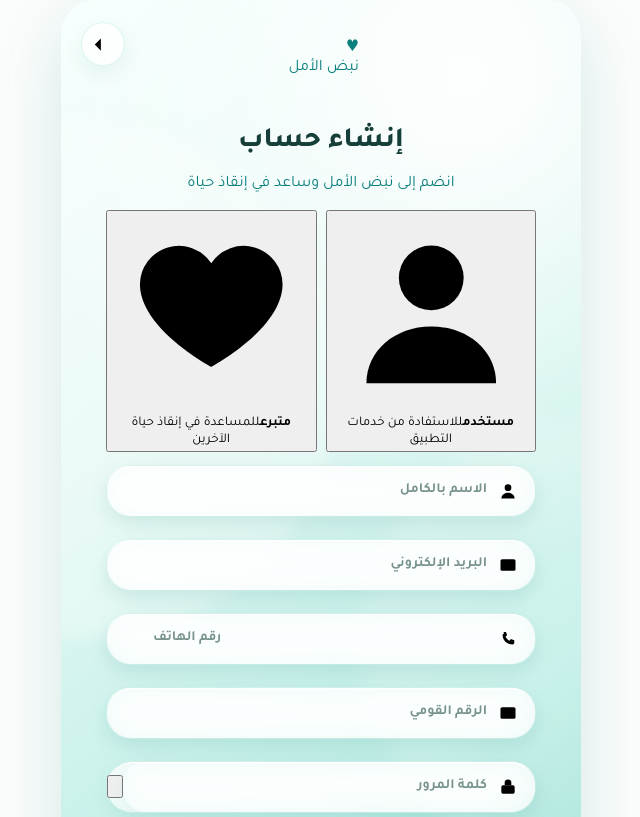
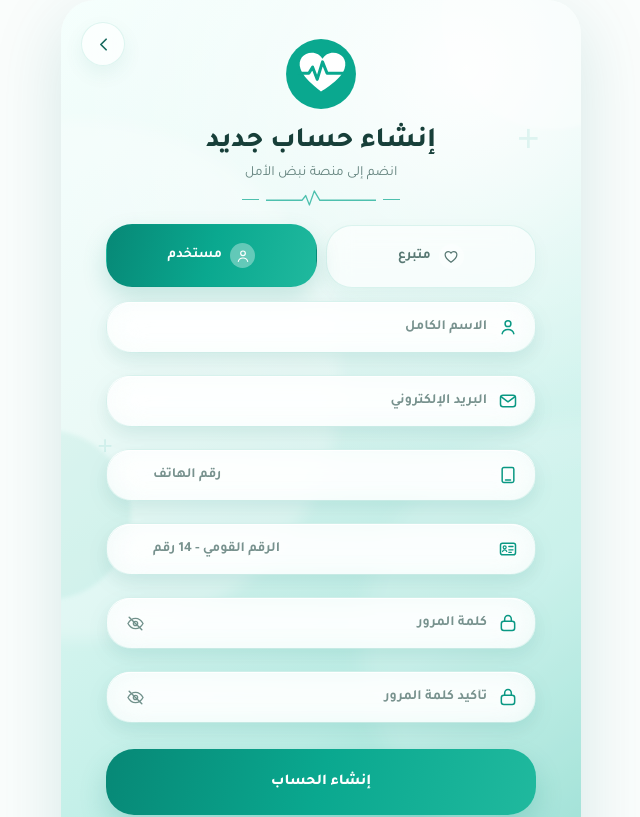
Before and after one commit to saedhamdy660-wq/nabd-alamal-frontend, a React (Vite) app: page /signup in a window 1280 px wide. Shown: the top 817 px of the page, without its empty margins (319-959 px from the left). Built offline with nearby package versions, Linux system fonts and the light colour scheme.

Commit message:
Update Signup.jsx

```diff
--- a/src/pages/Signup.jsx
+++ b/src/pages/Signup.jsx
@@ -2,90 +2,212 @@ import React, { useState } from "react";
 import { Link, useNavigate } from "react-router-dom";
 import api from "../api";
 
-function Logo() {
-  return (
-    <div className="signup-logo">
-      <div className="signup-logo-heart">♥</div>
-      <span>نبض الأمل</span>
-    </div>
-  );
-}
+const Logo = () => (
+  <svg viewBox="0 0 100 100" fill="none">
+    <circle cx="50" cy="50" r="46" fill="url(#signupLogoGradient)" />
 
-function UserIcon() {
-  return (
-    <svg viewBox="0 0 24 24" aria-hidden="true">
-      <circle cx="12" cy="8" r="4" />
-      <path d="M4 21c0-4 3.5-7 8-7s8 3 8 7" />
+    <path
+      d="M50 73C47 70 27 56 23 43C19 31 27 22 38 22C44 22 49 25 52 30C55 25 60 22 66 22C77 22 85 31 81 43C77 56 55 70 50 73Z"
+      fill="white"
+    />
+
+    <path
+      d="M20 49H34L39 41L45 57L52 34L58 49H80"
+      stroke="#0AA88F"
+      strokeWidth="4"
+      strokeLinecap="round"
+      strokeLinejoin="round"
+    />
+
+    <defs>
+      <linearGradient
+        id="signupLogoGradient"
+        x1="15"
+        y1="15"
+        x2="85"
+        y2="85"
+      >
+        <stop stopColor="#0AA88F" />
+        <stop offset="1" stopColor="#078876" />
+      </linearGradient>
+    </defs>
   </svg>
 );
-}
 
-function HeartIcon() {
-  return (
-    <svg viewBox="0 0 24 24" aria-hidden="true">
-      <path d="M20.8 8.8c0 5.5-8.8 10.2-8.8 10.2S3.2 14.3 3.2 8.8A4.8 4.8 0 0 1 12 6.2a4.8 4.8 0 0 1 8.8 2.6Z" />
+const UserIcon = () => (
+  <svg viewBox="0 0 24 24" fill="none">
+    <circle
+      cx="12"
+      cy="8"
+      r="3.5"
+      stroke="currentColor"
+      strokeWidth="1.8"
+    />
+    <path
+      d="M5 20C5.8 16.7 8.2 15 12 15C15.8 15 18.2 16.7 19 20"
+      stroke="currentColor"
+      strokeWidth="1.8"
+      strokeLinecap="round"
+    />
   </svg>
 );
-}
 
-function MailIcon() {
-  return (
-    <svg viewBox="0 0 24 24" aria-hidden="true">
-      <rect x="3" y="5" width="18" height="14" rx="2" />
-      <path d="m4 7 8 6 8-6" />
+const HeartIcon = () => (
+  <svg viewBox="0 0 24 24" fill="none">
+    <path
+      d="M20.8 8.8C20.8 14 12 20 12 20S3.2 14 3.2 8.8C3.2 5.9 5.3 4 8 4C9.8 4 11.2 4.9 12 6.2C12.8 4.9 14.2 4 16 4C18.7 4 20.8 5.9 20.8 8.8Z"
+      stroke="currentColor"
+      strokeWidth="1.8"
+      strokeLinejoin="round"
+    />
   </svg>
 );
-}
 
-function PhoneIcon() {
-  return (
-    <svg viewBox="0 0 24 24" aria-hidden="true">
-      <path d="M6.5 3.5h3l1.5 4-2 1.5c1 2.2 2.8 4 5 5l1.5-2 4 1.5v3c0 1.1-.9 2-2 2C10.6 18.5 5.5 13.4 5.5 7.5c0-1.1.9-2 2-2Z" />
+const MailIcon = () => (
+  <svg viewBox="0 0 24 24" fill="none">
+    <rect
+      x="3"
+      y="5"
+      width="18"
+      height="14"
+      rx="3"
+      stroke="currentColor"
+      strokeWidth="1.8"
+    />
+    <path
+      d="M4 7L12 13L20 7"
+      stroke="currentColor"
+      strokeWidth="1.8"
+      strokeLinecap="round"
+      strokeLinejoin="round"
+    />
   </svg>
 );
-}
 
-function IdCardIcon() {
-  return (
-    <svg viewBox="0 0 24 24" aria-hidden="true">
-      <rect x="3" y="5" width="18" height="14" rx="2" />
-      <circle cx="8" cy="10" r="2" />
-      <path d="M5.5 15c.7-1.4 1.6-2 2.5-2s1.8.6 2.5 2M13 10h5M13 14h5" />
+const PhoneIcon = () => (
+  <svg viewBox="0 0 24 24" fill="none">
+    <path
+      d="M7 3H17C18.1 3 19 3.9 19 5V19C19 20.1 18.1 21 17 21H7C5.9 21 5 20.1 5 19V5C5 3.9 5.9 3 7 3Z"
+      stroke="currentColor"
+      strokeWidth="1.8"
+    />
+    <path
+      d="M9 18H15"
+      stroke="currentColor"
+      strokeWidth="1.8"
+      strokeLinecap="round"
+    />
   </svg>
 );
-}
 
-function LockIcon() {
-  return (
-    <svg viewBox="0 0 24 24" aria-hidden="true">
-      <rect x="4" y="10" width="16" height="10" rx="2" />
-      <path d="M8 10V7a4 4 0 0 1 8 0v3" />
+const IdCardIcon = () => (
+  <svg viewBox="0 0 24 24" fill="none">
+    <rect
+      x="3"
+      y="5"
+      width="18"
+      height="14"
+      rx="2.5"
+      stroke="currentColor"
+      strokeWidth="1.8"
+    />
+
+    <circle
+      cx="8"
+      cy="10"
+      r="1.8"
+      stroke="currentColor"
+      strokeWidth="1.5"
+    />
+
+    <path
+      d="M5.5 15C6 13.7 6.8 13 8 13C9.2 13 10 13.7 10.5 15"
+      stroke="currentColor"
+      strokeWidth="1.5"
+      strokeLinecap="round"
+    />
+
+    <path
+      d="M13 9H18"
+      stroke="currentColor"
+      strokeWidth="1.6"
+      strokeLinecap="round"
+    />
+
+    <path
+      d="M13 13H18"
+      stroke="currentColor"
+      strokeWidth="1.6"
+      strokeLinecap="round"
+    />
+
+    <path
+      d="M13 16H16"
+      stroke="currentColor"
+      strokeWidth="1.6"
+      strokeLinecap="round"
+    />
   </svg>
 );
-}
 
-function EyeIcon({ hidden = false }) {
-  return hidden ? (
-    <svg viewBox="0 0 24 24" aria-hidden="true">
-      <path d="m3 3 18 18" />
-      <path d="M10.6 10.6a2 2 0 0 0 2.8 2.8M9.9 5.2A10.7 10.7 0 0 1 12 5c5 0 8.5 4.5 9.5 7-.4 1-1.4 2.6-3 4M6.1 6.1C3.8 7.7 2.3 10 1.5 12c1 2.5 4.5 7 10.5 7 1 0 1.9-.1 2.8-.4" />
-    </svg>
-  ) : (
-    <svg viewBox="0 0 24 24" aria-hidden="true">
-      <path d="M2 12s3.5-6 10-6 10 6 10 6-3.5 6-10 6S2 12 2 12Z" />
-      <circle cx="12" cy="12" r="2.5" />
+const LockIcon = () => (
+  <svg viewBox="0 0 24 24" fill="none">
+    <rect
+      x="4"
+      y="10"
+      width="16"
+      height="11"
+      rx="3"
+      stroke="currentColor"
+      strokeWidth="1.8"
+    />
+    <path
+      d="M8 10V7.5C8 5 9.8 3 12 3C14.2 3 16 5 16 7.5V10"
+      stroke="currentColor"
+      strokeWidth="1.8"
+      strokeLinecap="round"
+    />
   </svg>
 );
-}
 
-function BackIcon() {
-  return (
-    <svg viewBox="0 0 24 24" aria-hidden="true">
-      <path d="M9 5 2 12l7 7" />
-      <path d="M2 12h20" />
+const EyeIcon = ({ off = false }) => (
+  <svg viewBox="0 0 24 24" fill="none">
+    <path
+      d="M2.5 12S6 5.5 12 5.5S21.5 12 21.5 12S18 18.5 12 18.5S2.5 12 2.5 12Z"
+      stroke="currentColor"
+      strokeWidth="1.7"
+    />
+
+    <circle
+      cx="12"
+      cy="12"
+      r="2.7"
+      stroke="currentColor"
+      strokeWidth="1.7"
+    />
+
+    {off && (
+      <path
+        d="M4 4L20 20"
+        stroke="currentColor"
+        strokeWidth="1.8"
+        strokeLinecap="round"
+      />
+    )}
   </svg>
 );
-}
+
+const BackIcon = () => (
+  <svg viewBox="0 0 24 24" fill="none">
+    <path
+      d="M15 18L9 12L15 6"
+      stroke="currentColor"
+      strokeWidth="2"
+      strokeLinecap="round"
+      strokeLinejoin="round"
+    />
+  </svg>
+);
 
 export default function Signup() {
   const navigate = useNavigate();
@@ -99,40 +221,38 @@ export default function Signup() {
     nationalId: "",
     password: "",
     confirm: "",
+
+    // بيانات المتبرع
     bloodType: "",
     lastDonation: "",
     chronicDisease: "",
   });
 
   const [showPassword, setShowPassword] = useState(false);
+
   const [showConfirm, setShowConfirm] = useState(false);
 
   const [error, setError] = useState("");
   const [loading, setLoading] = useState(false);
 
   const update = (field) => (e) => {
-    setForm((prev) => ({
-      ...prev,
+    setForm({
+      ...form,
       [field]: e.target.value,
-    }));
-
-    setError("");
+    });
   };
 
   const handleNationalIdChange = (e) => {
     const value = e.target.value.replace(/\D/g, "").slice(0, 14);
 
-    setForm((prev) => ({
-      ...prev,
+    setForm({
+      ...form,
       nationalId: value,
-    }));
-
-    setError("");
+    });
   };
 
   const handleAccountTypeChange = (type) => {
     setAccountType(type);
-    setError("");
 
     if (type === "user") {
       setForm((prev) => ({
@@ -146,35 +266,27 @@ export default function Signup() {
 
   const handleSubmit = async (e) => {
     e.preventDefault();
-
-    if (loading) return;
-
     setError("");
 
-    const name = form.name.trim();
-    const email = form.email.trim();
-    const phone = form.phone.trim();
-    const nationalId = form.nationalId.trim();
-
     if (
-      !name ||
-      !email ||
-      !phone ||
-      !nationalId ||
+      !form.name ||
+      !form.email ||
+      !form.phone ||
+      !form.nationalId ||
       !form.password ||
       !form.confirm
     ) {
-      setError("من فضلك أكمل جميع البيانات المطلوبة");
+      setError("من فضلك أكمل جميع البيانات");
       return;
     }
 
-    if (nationalId.length !== 14) {
-      setError("الرقم القومي يجب أن يكون 14 رقمًا");
+    if (!/^\d{14}$/.test(form.nationalId)) {
+      setError("الرقم القومي يجب أن يتكون من 14 رقم");
       return;
     }
 
     if (form.password.length < 6) {
-      setError("كلمة المرور يجب أن تكون 6 أحرف أو أرقام على الأقل");
+      setError("كلمة المرور يجب أن تكون 6 أحرف على الأقل");
       return;
     }
 
@@ -183,6 +295,7 @@ export default function Signup() {
       return;
     }
 
+    // التحقق من بيانات المتبرع
     if (accountType === "donor") {
       if (!form.bloodType) {
         setError("من فضلك اختر فصيلة الدم");
@@ -195,7 +308,7 @@ export default function Signup() {
       }
 
       if (!form.chronicDisease) {
-        setError("من فضلك اختر هل لديك أمراض مزمنة أم لا");
+        setError("من فضلك حدد هل لديك أمراض مزمنة أم لا");
         return;
       }
     }
@@ -204,12 +317,11 @@ export default function Signup() {
       setLoading(true);
 
       const registerData = {
-        name,
-        email,
-        phone,
-        nationalId,
+        name: form.name.trim(),
+        email: form.email.trim(),
+        phone: form.phone.trim(),
+        nationalId: form.nationalId,
         password: form.password,
-
         accountType,
 
         bloodType:
@@ -233,12 +345,10 @@ export default function Signup() {
       const savedUser = {
         ...user,
 
-        name,
-        email,
-        phone,
-        nationalId,
-
-        accountType,
+        name: form.name.trim(),
+        email: form.email.trim(),
+        phone: form.phone.trim(),
+        nationalId: form.nationalId,
 
         bloodType:
           accountType === "donor"
@@ -255,8 +365,11 @@ export default function Signup() {
             ? form.chronicDisease === "نعم"
             : false,
 
+        accountType,
+
         phoneVerified: false,
-        verificationCode: user?.verificationCode || "",
+        identityVerified: false,
+        verificationStatus: "pending",
       };
 
       localStorage.setItem(
@@ -264,18 +377,16 @@ export default function Signup() {
         JSON.stringify(savedUser)
       );
 
-      navigate("/verify-phone", {
-        state: {
-          phone,
-          user: savedUser,
-        },
-      });
+      /*
+       * بعد إنشاء الحساب لأول مرة:
+       * 1- تأكيد رقم الهاتف
+       * 2- بعدها توثيق الهوية
+       */
+      navigate("/verify-phone");
     } catch (err) {
-      console.error("Registration error:", err);
-
       setError(
         err?.message ||
-          "حدث خطأ أثناء إنشاء الحساب، حاول مرة أخرى"
+          "حدث خطأ أثناء إنشاء الحساب"
       );
     } finally {
       setLoading(false);
@@ -283,83 +394,99 @@ export default function Signup() {
   };
 
   return (
-    <div className="signup-page" dir="rtl">
-      <div className="signup-container">
+    <div className="signup-page">
+      <div className="signup-orb signup-orb-1" />
+      <div className="signup-orb signup-orb-2" />
 
-        <div className="signup-header">
-          <Logo />
+      <div className="signup-plus signup-plus-1">
+        +
+      </div>
+
+      <div className="signup-plus signup-plus-2">
+        +
+      </div>
 
       <button
         type="button"
         className="signup-back"
         onClick={() => navigate(-1)}
-            aria-label="رجوع"
       >
         <BackIcon />
       </button>
+
+      <main className="signup-content">
+        <div className="signup-logo">
+          <Logo />
         </div>
 
-        <div className="signup-content">
+        <h1>إنشاء حساب جديد</h1>
 
-          <div className="signup-title-section">
-            <h1>إنشاء حساب</h1>
+        <p className="signup-subtitle">
+          انضم إلى منصة نبض الأمل
+        </p>
 
-            <p>
-              انضم إلى نبض الأمل وساعد في إنقاذ حياة
-            </p>
+        <div className="signup-heartbeat">
+          <span />
+
+          <svg
+            viewBox="0 0 180 30"
+            preserveAspectRatio="none"
+          >
+            <path
+              d="M0 16H52L59 16L65 10L71 22L79 4L88 16H180"
+              fill="none"
+              stroke="currentColor"
+              strokeWidth="2"
+              strokeLinecap="round"
+              strokeLinejoin="round"
+            />
+          </svg>
+
+          <span />
         </div>
 
         <div className="signup-account-types">
+          <button
+            type="button"
+            className={
+              accountType === "donor"
+                ? "account-type active"
+                : "account-type"
+            }
+            onClick={() =>
+              handleAccountTypeChange("donor")
+            }
+          >
+            <span className="account-icon">
+              <HeartIcon />
+            </span>
+
+            <span>متبرع</span>
+          </button>
 
           <button
             type="button"
             className={
               accountType === "user"
-                  ? "signup-account-type active"
-                  : "signup-account-type"
+                ? "account-type active"
+                : "account-type"
             }
             onClick={() =>
               handleAccountTypeChange("user")
             }
           >
-              <div className="signup-account-icon">
+            <span className="account-icon">
               <UserIcon />
-              </div>
+            </span>
 
-              <div>
-                <strong>مستخدم</strong>
-                <span>للاستفادة من خدمات التطبيق</span>
-              </div>
+            <span>مستخدم</span>
           </button>
-
-            <button
-              type="button"
-              className={
-                accountType === "donor"
-                  ? "signup-account-type active"
-                  : "signup-account-type"
-              }
-              onClick={() =>
-                handleAccountTypeChange("donor")
-              }
-            >
-              <div className="signup-account-icon">
-                <HeartIcon />
-              </div>
-
-              <div>
-                <strong>متبرع</strong>
-                <span>للمساعدة في إنقاذ حياة الآخرين</span>
-              </div>
-            </button>
-
         </div>
 
         <form
           className="signup-form"
           onSubmit={handleSubmit}
         >
-
           <div className="signup-field">
             <div className="signup-field-icon">
               <UserIcon />
@@ -367,9 +494,9 @@ export default function Signup() {
 
             <input
               type="text"
-                placeholder="الاسم بالكامل"
               value={form.name}
               onChange={update("name")}
+              placeholder="الاسم الكامل"
               autoComplete="name"
             />
           </div>
@@ -381,9 +508,9 @@ export default function Signup() {
 
             <input
               type="email"
-                placeholder="البريد الإلكتروني"
               value={form.email}
               onChange={update("email")}
+              placeholder="البريد الإلكتروني"
               autoComplete="email"
             />
           </div>
@@ -395,13 +522,15 @@ export default function Signup() {
 
             <input
               type="tel"
-                placeholder="رقم الهاتف"
               value={form.phone}
               onChange={update("phone")}
+              placeholder="رقم الهاتف"
               autoComplete="tel"
+              dir="ltr"
             />
           </div>
 
+          {/* الرقم القومي */}
           <div className="signup-field">
             <div className="signup-field-icon">
               <IdCardIcon />
@@ -410,13 +539,126 @@ export default function Signup() {
             <input
               type="text"
               inputMode="numeric"
-                placeholder="الرقم القومي"
               value={form.nationalId}
               onChange={handleNationalIdChange}
+              placeholder="الرقم القومي - 14 رقم"
+              autoComplete="off"
+              dir="ltr"
               maxLength={14}
-                autoComplete="off"
             />
           </div>
+
+          {/* =========================
+              بيانات المتبرع
+          ========================== */}
+          {accountType === "donor" && (
+            <>
+              {/* فصيلة الدم */}
+              <div className="signup-field">
+                <div className="signup-field-icon">
+                  <HeartIcon />
+                </div>
+
+                <select
+                  value={form.bloodType}
+                  onChange={update("bloodType")}
+                  aria-label="فصيلة الدم"
+                >
+                  <option value="" disabled>
+                    اختر فصيلة الدم
+                  </option>
+
+                  <option value="A+">
+                    A+
+                  </option>
+
+                  <option value="A-">
+                    A-
+                  </option>
+
+                  <option value="B+">
+                    B+
+                  </option>
+
+                  <option value="B-">
+                    B-
+                  </option>
+
+                  <option value="AB+">
+                    AB+
+                  </option>
+
+                  <option value="AB-">
+                    AB-
+                  </option>
+
+                  <option value="O+">
+                    O+
+                  </option>
+
+                  <option value="O-">
+                    O-
+                  </option>
+                </select>
+              </div>
+
+              {/* تاريخ آخر تبرع */}
+              <div
+                className={`signup-field ${
+                  form.lastDonation
+                    ? "signup-date-has-value"
+                    : ""
+                }`}
+              >
+                <div className="signup-field-icon">
+                  <HeartIcon />
+                </div>
+
+                {!form.lastDonation && (
+                  <span className="signup-date-placeholder">
+                    أدخل تاريخ آخر تبرع بالدم
+                  </span>
+                )}
+
+                <input
+                  type="date"
+                  value={form.lastDonation}
+                  onChange={update("lastDonation")}
+                  aria-label="تاريخ آخر تبرع بالدم"
+                  max={
+                    new Date()
+                      .toISOString()
+                      .split("T")[0]
+                  }
+                />
+              </div>
+
+              {/* الأمراض المزمنة */}
+              <div className="signup-field">
+                <div className="signup-field-icon">
+                  <HeartIcon />
+                </div>
+
+                <select
+                  value={form.chronicDisease}
+                  onChange={update("chronicDisease")}
+                  aria-label="هل لديك أمراض مزمنة"
+                >
+                  <option value="" disabled>
+                    هل لديك أمراض مزمنة؟
+                  </option>
+
+                  <option value="نعم">
+                    نعم
+                  </option>
+
+                  <option value="لا">
+                    لا
+                  </option>
+                </select>
+              </div>
+            </>
+          )}
 
           <div className="signup-field">
             <div className="signup-field-icon">
@@ -429,25 +671,20 @@ export default function Signup() {
                   ? "text"
                   : "password"
               }
-                placeholder="كلمة المرور"
               value={form.password}
               onChange={update("password")}
+              placeholder="كلمة المرور"
               autoComplete="new-password"
             />
 
             <button
               type="button"
-                className="signup-password-toggle"
+              className="signup-eye"
               onClick={() =>
-                  setShowPassword((prev) => !prev)
-                }
-                aria-label={
-                  showPassword
-                    ? "إخفاء كلمة المرور"
-                    : "إظهار كلمة المرور"
+                setShowPassword(!showPassword)
               }
             >
-                <EyeIcon hidden={showPassword} />
+              <EyeIcon off={!showPassword} />
             </button>
           </div>
 
@@ -462,113 +699,22 @@ export default function Signup() {
                   ? "text"
                   : "password"
               }
-                placeholder="تأكيد كلمة المرور"
               value={form.confirm}
               onChange={update("confirm")}
+              placeholder="تأكيد كلمة المرور"
               autoComplete="new-password"
             />
 
             <button
               type="button"
-                className="signup-password-toggle"
+              className="signup-eye"
               onClick={() =>
-                  setShowConfirm((prev) => !prev)
-                }
-                aria-label={
-                  showConfirm
-                    ? "إخفاء كلمة المرور"
-                    : "إظهار كلمة المرور"
+                setShowConfirm(!showConfirm)
               }
             >
-                <EyeIcon hidden={showConfirm} />
+              <EyeIcon off={!showConfirm} />
             </button>
           </div>
-
-            {accountType === "donor" && (
-              <>
-
-                <div className="signup-field">
-                  <div className="signup-field-icon">
-                    <HeartIcon />
-                  </div>
-
-                  <select
-                    value={form.bloodType}
-                    onChange={update("bloodType")}
-                    required
-                  >
-                    <option value="" disabled>
-                      فصيلة الدم
-                    </option>
-
-                    <option value="A+">A+</option>
-                    <option value="A-">A-</option>
-                    <option value="B+">B+</option>
-                    <option value="B-">B-</option>
-                    <option value="AB+">AB+</option>
-                    <option value="AB-">AB-</option>
-                    <option value="O+">O+</option>
-                    <option value="O-">O-</option>
-                  </select>
-                </div>
-
-                <div className="signup-field">
-                  <div className="signup-field-icon">
-                    <HeartIcon />
-                  </div>
-
-                  <select
-                    value={form.chronicDisease}
-                    onChange={update("chronicDisease")}
-                    required
-                  >
-                    <option value="" disabled>
-                      هل لديك أمراض مزمنة؟
-                    </option>
-
-                    <option value="نعم">
-                      نعم
-                    </option>
-
-                    <option value="لا">
-                      لا
-                    </option>
-                  </select>
-                </div>
-
-                <div
-                  className={
-                    form.lastDonation
-                      ? "signup-field signup-date-field has-value"
-                      : "signup-field signup-date-field"
-                  }
-                >
-                  <div className="signup-field-icon">
-                    <HeartIcon />
-                  </div>
-
-                  {!form.lastDonation && (
-                    <span className="signup-date-placeholder">
-                      تاريخ آخر التبرع بالدم
-                    </span>
-                  )}
-
-                  <input
-                    type="date"
-                    value={form.lastDonation}
-                    onChange={update("lastDonation")}
-                    max={
-                      new Date()
-                        .toISOString()
-                        .split("T")[0]
-                    }
-                    aria-label="تاريخ آخر التبرع بالدم"
-                    required
-                  />
-                </div>
-
-              </>
-            )}
 
           {error && (
             <div className="signup-error">
@@ -577,25 +723,48 @@ export default function Signup() {
           )}
 
           <button
+            className="signup-submit"
             type="submit"
-              className="signup-submit"
             disabled={loading}
           >
             {loading
               ? "جاري إنشاء الحساب..."
               : "إنشاء الحساب"}
           </button>
-
         </form>
 
-          <div className="signup-login-link">
-            لديك حساب بالفعل؟{" "}
+        <div className="signup-login">
+          <span>لديك حساب بالفعل؟</span>
+
           <Link to="/login">
             تسجيل الدخول
           </Link>
         </div>
+      </main>
 
-        </div>
+      <div className="signup-bottom">
+        <svg
+          viewBox="0 0 500 120"
+          preserveAspectRatio="none"
+        >
+          <path
+            d="M0 65C80 30 120 85 190 57C250 33 280 76 340 55C405 32 450 70 500 42V120H0Z"
+            fill="rgba(10,168,143,.25)"
+          />
+
+          <path
+            d="M0 82C70 50 120 100 195 72C260 48 310 94 375 70C430 50 470 82 500 62V120H0Z"
+            fill="rgba(7,136,118,.42)"
+          />
+
+          <path
+            d="M0 93H140L153 93L163 78L174 106L187 58L201 93H320L333 93L343 82L353 105L365 68L378 93H500"
+            fill="none"
+            stroke="white"
+            strokeWidth="2.5"
+            opacity=".9"
+          />
+        </svg>
       </div>
     </div>
   );
```
Lines whose indentation alone changed are shown as unchanged.
